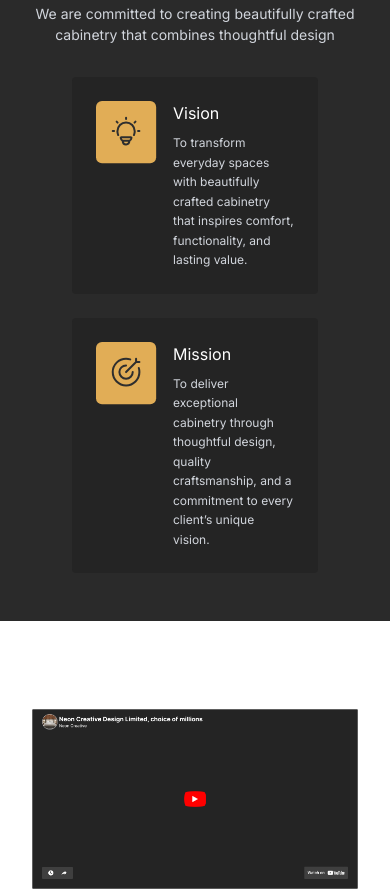
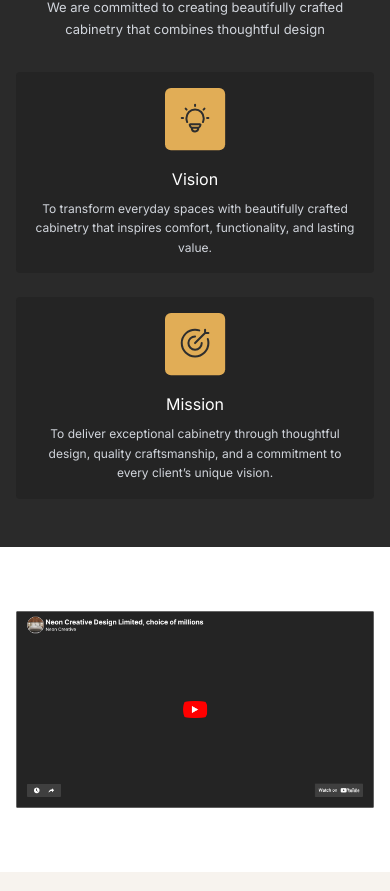
Before and after one commit to Rasheed442/neon-creative, a Next.js app: page /about in a window 390 px wide. Shown: the part 1775-2666 px from the top of the page. Built offline with nearby package versions, Linux system fonts and the light colour scheme.

Commit message:
update contact us adjustment

```diff
--- a/app/(pages)/contact/page.tsx
+++ b/app/(pages)/contact/page.tsx
@@ -27,11 +27,12 @@ function Page() {
 
         {/* Hero text */}
         <div className="relative z-10 min-h-[60vh] flex flex-col items-center justify-end text-center px-4 sm:px-6">
-          <h2 className="font-serif text-white text-[28px] font-semibold sm:text-[32px] md:text-[44px] lg:text-[56px]">
-            Commercial Project
+          <h2 className="font-serif text-white text-[28px] sm:text-[32px] md:text-[45px] lg:text-[56px]">
+            Let’s Talk About <span className='text-[#E1AD56] font-light  italic'>Your Space </span>
           </h2>
-          <p className="text-gray-300 text-[12px] capitalize sm:text-[14px] md:text-[17px] mt-3 sm:mt-4">
-            Explore One-Stop Interior Design Solutions
+          <p className="text-gray-300 text-[12px] max-w-3xl capitalize sm:text-[14px] md:text-[17px] mt-3 sm:mt-4">
+            Have a project in mind or need help finding the right cabinetry solution? Our team is ready to listen,
+             answer your questions, and help you take the next step.
           </p>
         </div>
       </div>
--- a/components/VisionMission.tsx
+++ b/components/VisionMission.tsx
@@ -112,7 +112,7 @@ function VisionMission() {
   return (
     <div>
       <motion.div
-        className="w-full bg-[#2a2a2a] px-4 md:px-14 py-12 md:py-24"
+        className="w-full bg-[#2a2a2a] px-4 py-12 sm:px-6 md:px-14 md:py-24"
         initial={{ opacity: 0 }}
         whileInView={{ opacity: 1 }}
         viewport={{ once: true, margin: "-100px" }}
@@ -129,21 +129,21 @@ function VisionMission() {
             <div className="bg-white h-[1.7px] w-10" />
             <div className="bg-[#E1AD56] h-2 w-2 rounded-full" />
           </div>
-          <h2 className="font-serif text-white text-[32px] md:text-[40px] lg:text-[46px]">
+          <h2 className="font-serif text-white text-[28px] sm:text-[32px] md:text-[40px] lg:text-[46px]">
             Vision & Mission
           </h2>
-          <p className="text-gray-300 text-[14px] md:text-[16px] mt-4 max-w-[650px] px-4">
+          <p className="text-gray-300 text-[13px] sm:text-[14px] md:text-[16px] mt-4 max-w-[650px] px-2 sm:px-4 leading-relaxed">
             We are committed to creating beautifully crafted cabinetry that
             combines thoughtful design
           </p>
         </motion.div>
 
-        <div className="grid grid-cols-1 sm:grid-cols-2 lg:grid-cols-2 gap-6 place-items-center px-14">
+        <div className="grid grid-cols-1 gap-6 place-items-center sm:grid-cols-2 lg:grid-cols-2 sm:px-2 md:px-6 lg:px-14">
           {features.map((feature, i) => {
             return (
               <motion.div
                 key={i}
-                className="bg-[#242424] rounded p-6 md:py-10 flex gap-4"
+                className="bg-[#242424] rounded p-4 sm:p-5 md:p-6 md:py-10 flex flex-col gap-4 sm:flex-row sm:items-start"
                 initial={{ opacity: 0, y: 50 }}
                 whileInView={{ opacity: 1, y: 0 }}
                 viewport={{ once: true }}
@@ -151,16 +151,16 @@ function VisionMission() {
                 whileHover={{ y: -8, backgroundColor: "#444444" }}
               >
                 <motion.div
-                  className="text-[#E1AD56]"
+                  className="text-[#E1AD56] flex-shrink-0 mx-auto sm:mx-0"
                   whileHover={{ scale: 1.1 }}
                 >
                   {feature.icon}
                 </motion.div>
-                <div className="flex flex-col gap-2">
-                  <h3 className=" text-white text-[16px] md:text-[18px] lg:text-[20px]">
+                <div className="flex flex-col gap-2 text-center sm:text-left">
+                  <h3 className="text-white text-[16px] md:text-[18px] lg:text-[20px]">
                     {feature.title}
                   </h3>
-                  <p className="text-gray-300 text-[12px] md:text-[16px] leading-relaxed">
+                  <p className="text-gray-300 text-[12px] sm:text-[13px] md:text-[16px] leading-relaxed">
                     {feature.description}
                   </p>
                 </div>
@@ -169,8 +169,14 @@ function VisionMission() {
           })}
         </div>
       </motion.div>
-      <div className="p-8 my-14 flex items-center justify-center">
-        <Image src={youtube} alt="" width={1500} height={1500} />
+      <div className="px-4 py-8 my-8 sm:px-6 md:p-8 md:my-14 flex items-center justify-center">
+        <Image
+          src={youtube}
+          alt="youtube preview"
+          width={1500}
+          height={1500}
+          className="w-full h-auto max-w-[1500px]"
+        />
       </div>
     </div>
   );
```
